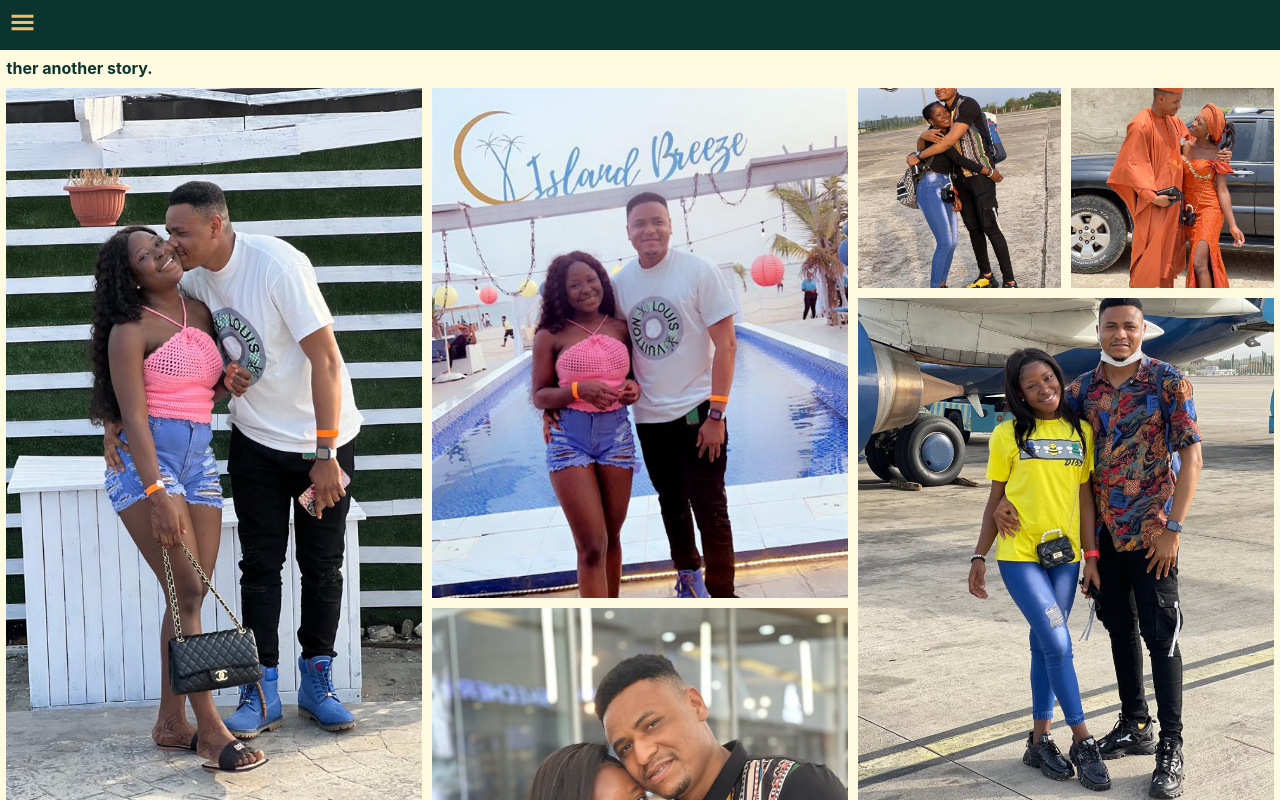
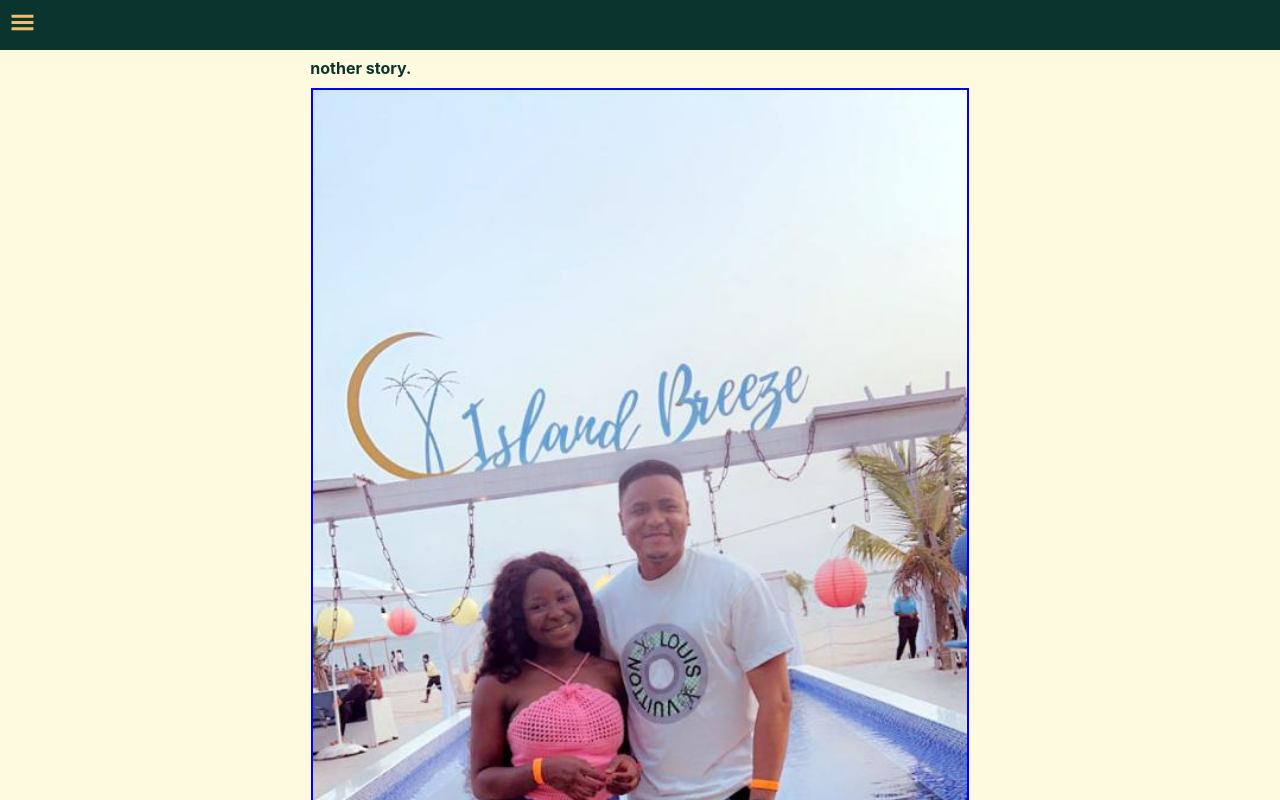
Before and after one commit to oforduh/HART-PHOTOALBUM, a React (Create React App) app: page /couple in a window 1280 px wide. Both pictures are taken after a click on the picture 639 px from the left and 343 px from the top of the page. Shown: the top 800 px of the page. Built offline with nearby package versions, Linux system fonts and the light colour scheme.

Commit message:
image preview has been fixed

```diff
--- /dev/null
+++ b/src/components/PreviewImage/PreviewImage.js
@@ -0,0 +1,12 @@
+import React from "react";
+import styles from "./preview.module.scss";
+
+const PreviewImage = ({ imagePreview, previewSrc }) => {
+  return (
+    <div className={styles.PreviewContainer} onClick={imagePreview}>
+      <img src={previewSrc} height={400} />
+    </div>
+  );
+};
+
+export default PreviewImage;
--- /dev/null
+++ b/src/components/PreviewImage/preview.module.scss
@@ -0,0 +1,13 @@
+.PreviewContainer {
+  height: 90%;
+  width: 100%;
+  border: 2px solid blue;
+  img {
+    width: 100%;
+    height: 90%;
+    object-fit: contain;
+    object-position: 50% 50%;
+    // cursor: pointer;
+    transition: 0.5s ease-in-out;
+  }
+}
--- a/src/components/photoalbum/PhotoAlbum.js
+++ b/src/components/photoalbum/PhotoAlbum.js
@@ -1,24 +1,44 @@
-import React from "react";
+import React, { useState } from "react";
+import PreviewImage from "../PreviewImage/PreviewImage";
 import styles from "./photo.module.scss";
 
-const PhotoAlbum = ({ pictures}) => {
+const PhotoAlbum = ({ pictures }) => {
+  const [togglePreview, settogglePreview] = useState(false);
+  const [previewSrc, setpreviewSrc] = useState("");
+  const imagePreview = (src) => {
+    console.log(src);
+    settogglePreview(!togglePreview);
+    setpreviewSrc(src);
+  };
+
   return (
     <div className={styles.container}>
+      {!togglePreview ? (
+        <div className={styles.container2}>
           {pictures.map(({ src, name, widthSpan, heightSpan }, idx) => {
             return (
               <div
+                onClick={() => {
+                  imagePreview(src);
+                }}
                 key={idx}
                 className={`${styles.galleryContainer} ${styles[widthSpan]} ${styles[heightSpan]}`}
               >
+                {
                   <div className={styles.galleryItem}>
                     <div className={styles.image}>
                       <img src={src} alt={name} key={idx} />
                     </div>
                     <div className={styles.text}>{name}</div>
                   </div>
+                }
               </div>
             );
           })}
+        </div>
+      ) : (
+        <PreviewImage imagePreview={imagePreview} previewSrc={previewSrc} />
+      )}
     </div>
   );
 };
--- a/src/components/photoalbum/photo.module.scss
+++ b/src/components/photoalbum/photo.module.scss
@@ -39,12 +39,14 @@
 
 .container {
   width: 100%;
+  position: relative;
+  .container2 {
+    width: 100%;
     display: grid;
     grid-template-columns: repeat(6, 1fr);
     grid-auto-rows: 200px 300px;
     grid-gap: 10px;
     grid-auto-flow: dense;
-
     .galleryContainer {
       width: 100%;
       height: 100%;
@@ -120,6 +122,7 @@
       }
     }
   }
+}
 
 @media screen and (max-width: 426px) {
   .container {
```
Lines whose indentation alone changed are shown as unchanged.
